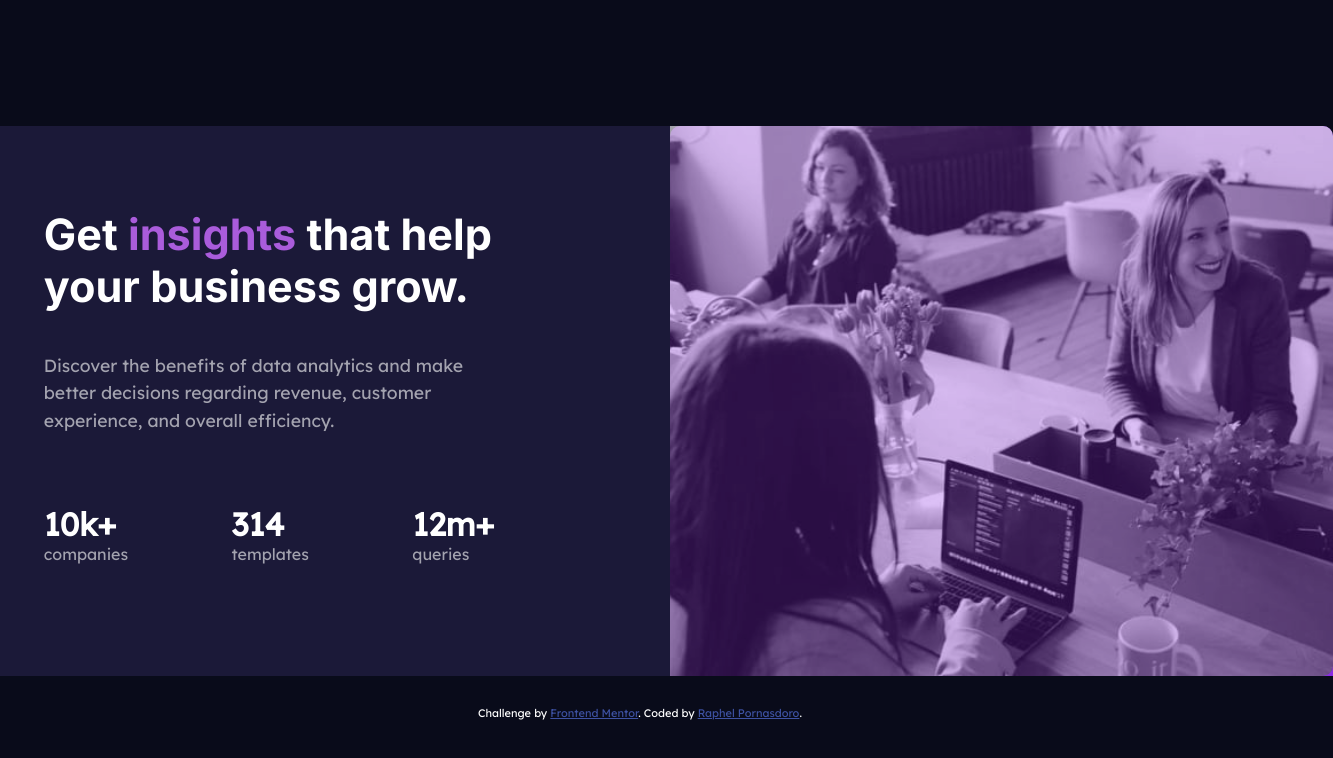
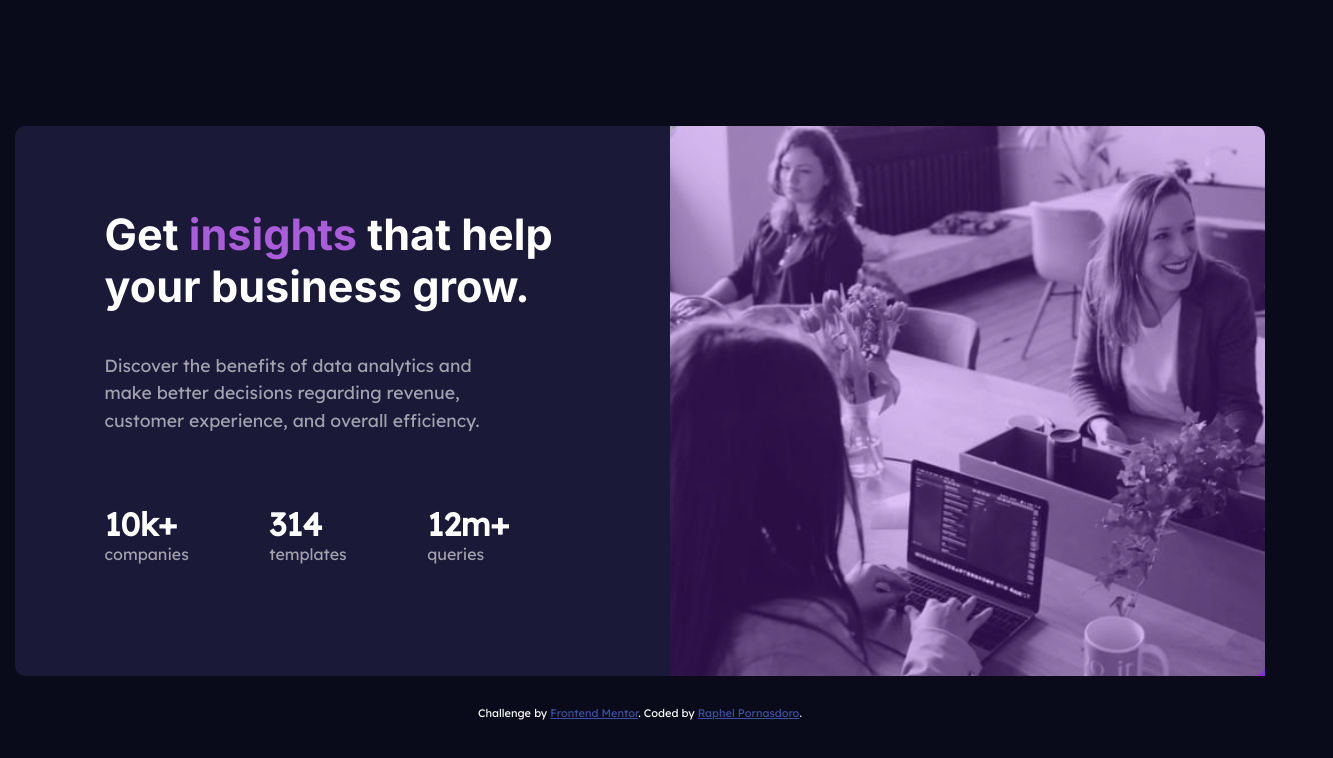
Before and after one commit to Raphael30/stats-preview-card-component.oi, a plain HTML site: page index.html in a window 1280 px wide. Shown: the whole page, 1333 px wide, since content can reach past the window. Drawn offline with Linux system fonts and the light colour scheme.

Commit message:
Update styles.css

```diff
--- a/styles.css
+++ b/styles.css
@@ -100,7 +100,7 @@ body {
 
     .wrapper {
         height: 550px;
-        width: 1385px;
+        width: 1250px;
         display: flex;
         flex-direction: row-reverse;
         justify-content: space-evenly;
```
